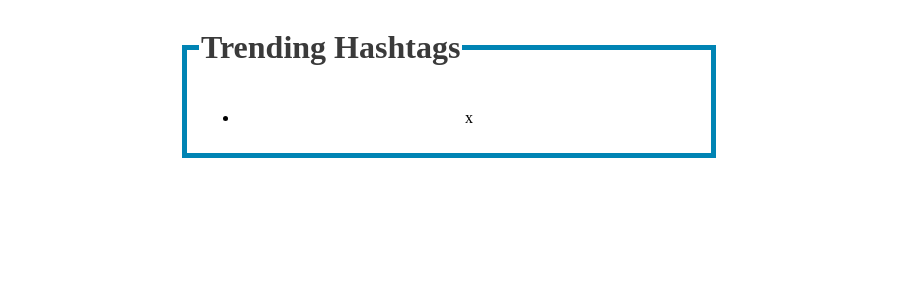
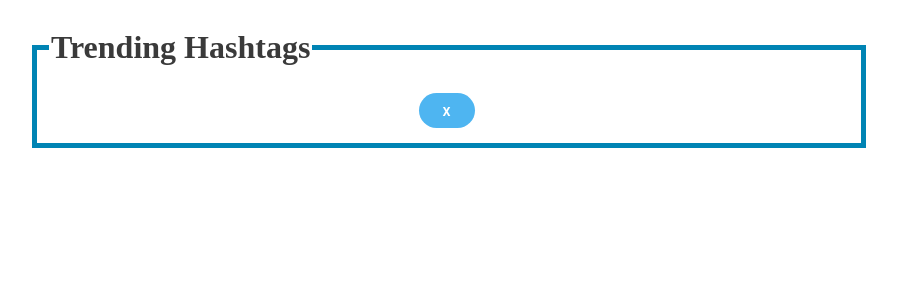
Before and after one commit to NandishRPatel/Real_time_analysis, a Django app: template Trends/templates/trends/list_trends.html in a window 1280 px wide. Shown: the top 300 px of the page, without its empty margins (191-1088 px from the left). Run offline with Django 3.2, Linux system fonts and the light colour scheme; the template is opened without the code that fills it: most values are stand-ins (such as "Sample title", 1, 10 or a date in 2020).

Commit message:
css added

```diff
--- a/Real_time_analysis/urls.py
+++ b/Real_time_analysis/urls.py
@@ -17,5 +17,5 @@ from django.conf.urls import url,include
 import Trends.urls
 
 urlpatterns = [
-    url(r'', include(Trends.urls)),
+    url(r'^$', include(Trends.urls)),
 ]
--- a/Trends/templates/trends/list_trends.html
+++ b/Trends/templates/trends/list_trends.html
@@ -5,11 +5,49 @@
     <title>Trends Result</title>
     <style>
         fieldset{
-                width:500px;
-                border-style: solid;
-                border-width:5px;
-                border-color:#0084b4;
+            width:800px;
+            border-style:solid;
+            border-width:5px;
+            border-color:#0084b4;
+        }
+        a.button3{
+            display:inline-block;
+            padding:0.5em 1.5em;
+            margin:0 0.3em 0.3em 0;
+            border-radius:2em;
+            box-sizing: border-box;
+            text-decoration:none;
+            font-family:'Roboto',sans-serif;
+            font-weight:500;
+            color:#FFFFFF;
+            background-color:#4eb5f1;
+            text-align:center;
+            transition: all 900ms;
+        }
+        @keyframes bounce {
+            0%, 20%, 60%, 100% {
+                -webkit-transform: translateY(0);
+                transform: translateY(0);
             }
+            40% {
+                -webkit-transform: translateY(-20px);
+                transform: translateY(-20px);
+            }
+            80% {
+                -webkit-transform: translateY(-10px);
+                transform: translateY(-10px);
+            }
+        }
+        a.button3:hover{
+            background-color:#4095c6;
+            animation: bounce 0.5s;
+        }
+        @media all and (max-width:30em){
+            a.button3{
+                display:block;
+                margin:0.2em auto;
+            }
+        }
     </style>
 </head>
 <body>
@@ -18,11 +56,11 @@
             <legend style="color:#3A3A3A;">
                 <h1>Trending Hashtags</h1>
             </legend>
-            <ul>
+
                 {% for hashtag in trends %}
-                <li>{{ hashtag }}</li>
+                    <a href="/hashtag={{hashtag}}" class="button3">{{ hashtag }}</a>
                 {% endfor %}
-            </ul>
+
 
         </fieldset>
     </div>
--- a/Trends/urls.py
+++ b/Trends/urls.py
@@ -2,5 +2,5 @@ from django.conf.urls import url,include
 from . import views
 
 urlpatterns = [
-    url(r'', views.trends,name='trends'),
+    url(r'^$', views.trends,name='trends'),
 ]
--- a/Trends/views.py
+++ b/Trends/views.py
@@ -18,6 +18,8 @@ def trends(request):
     trends_list = trends_list[0]['trends']
     list=[]
     for i in trends_list:
+        temp = i['name']
+        if (temp[0] == '#'):i['name'] = i['name'][1:]
         list.append(i['name'])
     template = loader.get_template('list_trends.html')
     return HttpResponse(template.render({'trends':list}, request))
```
